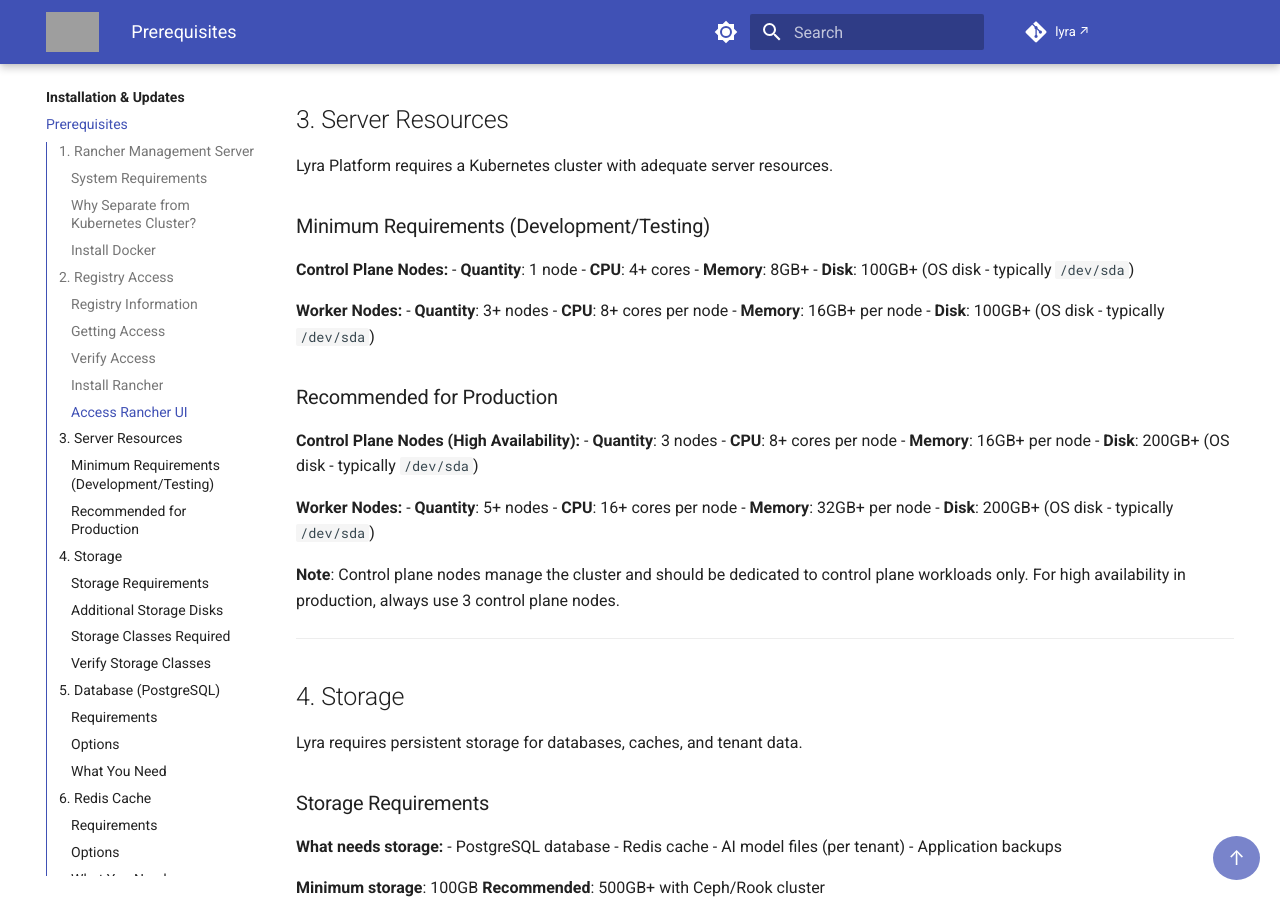
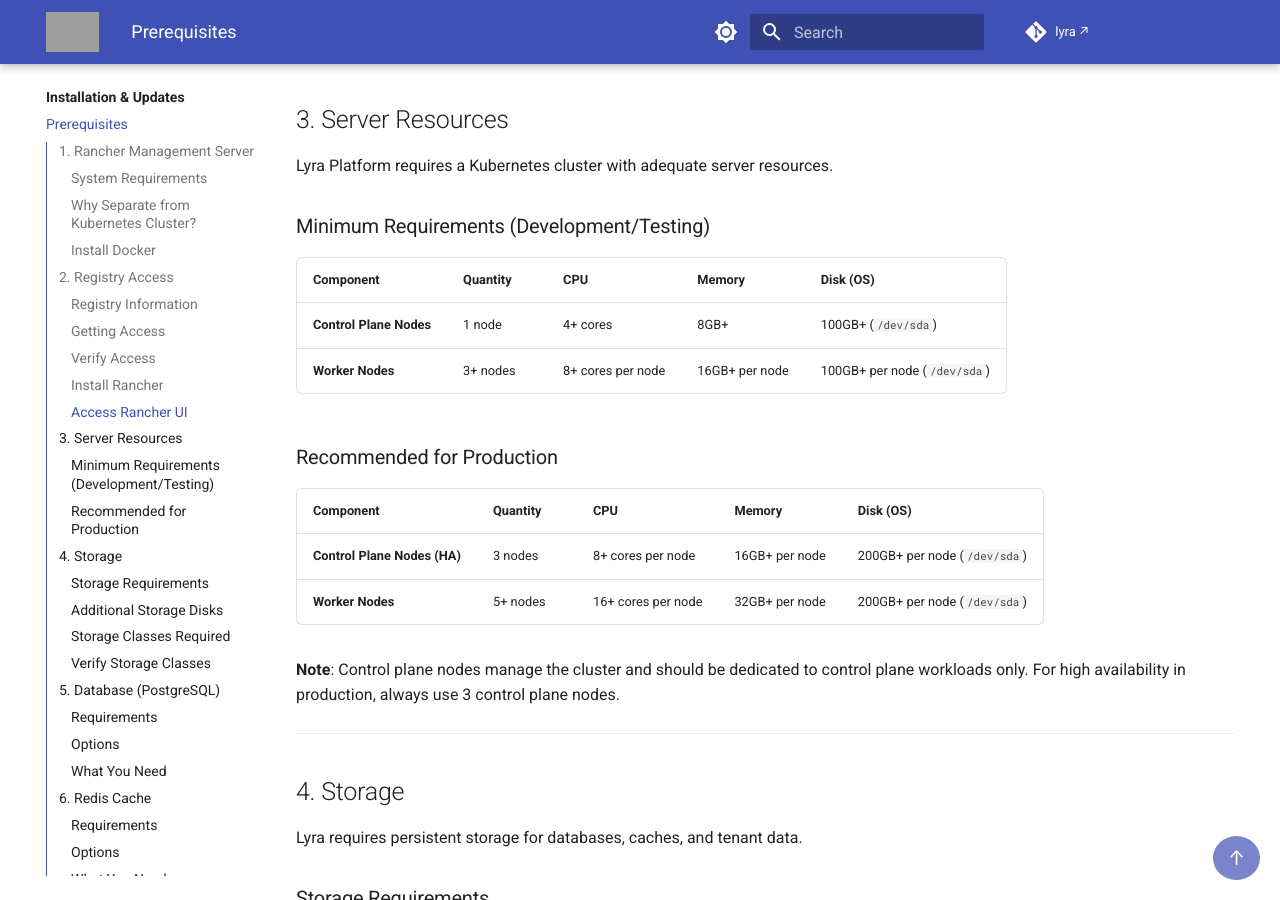
Before and after one commit to amreinch/lyra-docs, an MkDocs documentation site: the page built from docs/installation/prerequisites.md, in a window 1280 px wide and 900 px high, scrolled down 3995 px. Built offline with MkDocs 1.6.1 and Material for MkDocs 9.7.7, drawn with Linux system fonts in a browser that asks for light colours; comment, search, counter and statistics services are not loaded; grey boxes are pictures that could not be loaded.

Commit message:
Improve Server Resources section formatting with tables
- Convert bullet lists to clean markdown tables
- Separate minimum and production requirements into distinct tables
- Better visual structure for component specifications
- Easier to scan and compare requirements at a glance

```diff
--- a/docs/installation/prerequisites.md
+++ b/docs/installation/prerequisites.md
@@ -180,31 +180,17 @@ Lyra Platform requires a Kubernetes cluster with adequate server resources.
 
 ### Minimum Requirements (Development/Testing)
 
-**Control Plane Nodes:**
-- **Quantity**: 1 node
-- **CPU**: 4+ cores
-- **Memory**: 8GB+
-- **Disk**: 100GB+ (OS disk - typically `/dev/sda`)
-
-**Worker Nodes:**
-- **Quantity**: 3+ nodes
-- **CPU**: 8+ cores per node
-- **Memory**: 16GB+ per node
-- **Disk**: 100GB+ (OS disk - typically `/dev/sda`)
+| Component | Quantity | CPU | Memory | Disk (OS) |
+|-----------|----------|-----|--------|-----------|
+| **Control Plane Nodes** | 1 node | 4+ cores | 8GB+ | 100GB+ (`/dev/sda`) |
+| **Worker Nodes** | 3+ nodes | 8+ cores per node | 16GB+ per node | 100GB+ per node (`/dev/sda`) |
 
 ### Recommended for Production
 
-**Control Plane Nodes (High Availability):**
-- **Quantity**: 3 nodes
-- **CPU**: 8+ cores per node
-- **Memory**: 16GB+ per node
-- **Disk**: 200GB+ (OS disk - typically `/dev/sda`)
-
-**Worker Nodes:**
-- **Quantity**: 5+ nodes
-- **CPU**: 16+ cores per node
-- **Memory**: 32GB+ per node
-- **Disk**: 200GB+ (OS disk - typically `/dev/sda`)
+| Component | Quantity | CPU | Memory | Disk (OS) |
+|-----------|----------|-----|--------|-----------|
+| **Control Plane Nodes (HA)** | 3 nodes | 8+ cores per node | 16GB+ per node | 200GB+ per node (`/dev/sda`) |
+| **Worker Nodes** | 5+ nodes | 16+ cores per node | 32GB+ per node | 200GB+ per node (`/dev/sda`) |
 
 **Note**: Control plane nodes manage the cluster and should be dedicated to control plane workloads only. For high availability in production, always use 3 control plane nodes.
 
```
